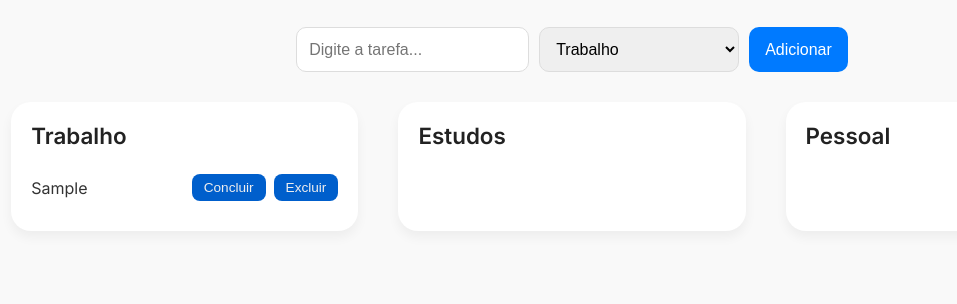
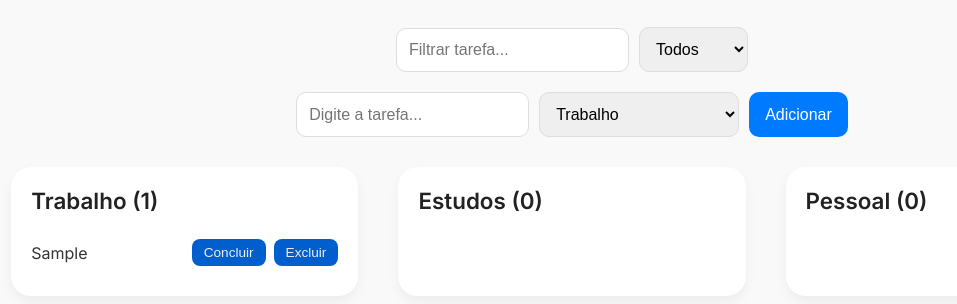
Before and after one commit to viniciuscomx/to-do-checklist, a plain HTML site: page index.html in a window 1280 px wide. Both pictures are taken after typing "Sample" into the empty fields and a click on the button "Adicionar". Shown: the part 62-366 px from the top of the page, without its empty margins (68-1025 px from the left). Drawn offline with Linux system fonts and the light colour scheme.

Commit message:
Finaliza projeto To-Do List: versão concluída e pronta para ser compartilhada

```diff
--- a/index.html
+++ b/index.html
@@ -9,6 +9,16 @@
 </head>
 <body>
   <h1>🧠 Lista de Tarefas</h1>
+
+  <div id="filtro">
+    <input type="text" id="filtro-tarefa" placeholder="Filtrar tarefa..." oninput="filtrarTarefas()" />
+    <select id="filtro-tipo" onchange="filtrarTarefas()">
+      <option value="">Todos</option>
+      <option value="Trabalho">Trabalho</option>
+      <option value="Estudos">Estudos</option>
+      <option value="Pessoal">Pessoal</option>
+    </select>
+  </div>
 
   <div id="form-tarefa">
     <input type="text" id="titulo" placeholder="Digite a tarefa..." />
--- a/script.js
+++ b/script.js
@@ -1,4 +1,6 @@
 let tarefas = [];
+let filtroTarefa = "";
+let filtroTipo = "";
 
 function adicionarTarefa() {
   const titulo = document.getElementById("titulo").value.trim();
@@ -33,6 +35,13 @@ function concluirTarefa(id) {
   renderizarTarefas();
 }
 
+function filtrarTarefas() {
+  filtroTarefa = document.getElementById("filtro-tarefa").value.trim().toLowerCase();
+  filtroTipo = document.getElementById("filtro-tipo").value;
+
+  renderizarTarefas();
+}
+
 function renderizarTarefas() {
   const container = document.getElementById("blocos-tarefas");
   container.innerHTML = "";
@@ -40,18 +49,22 @@ function renderizarTarefas() {
   const tipos = ["Trabalho", "Estudos", "Pessoal"];
 
   tipos.forEach(tipo => {
+    const tarefasFiltradas = tarefas.filter(t => {
+      const correspondeTipo = t.tipo === tipo;
+      const correspondeFiltro = filtroTarefa === "" || t.titulo.toLowerCase().includes(filtroTarefa);
+      return correspondeTipo && correspondeFiltro;
+    });
+
     const bloco = document.createElement("div");
     bloco.className = "bloco-tipo";
 
     const tituloTipo = document.createElement("h2");
-    tituloTipo.textContent = tipo;
+    tituloTipo.textContent = `${tipo} (${tarefasFiltradas.length})`;
     bloco.appendChild(tituloTipo);
 
     const lista = document.createElement("ul");
 
-    tarefas
-      .filter(t => t.tipo === tipo)
-      .forEach(tarefa => {
+    tarefasFiltradas.forEach(tarefa => {
       const li = document.createElement("li");
       li.className = tarefa.concluida ? "completed" : "";
       li.innerHTML = `
--- a/styles.css
+++ b/styles.css
@@ -17,6 +17,29 @@ h1 {
   margin-bottom: 30px;
   font-size: 2rem;
   font-weight: 600;
+}
+
+#filtro {
+  display: flex;
+  justify-content: center;
+  gap: 10px;
+  margin-bottom: 20px;
+  align-items: center;
+}
+
+#filtro-tarefa {
+  padding: 12px;
+  border: 1px solid #ddd;
+  border-radius: 10px;
+  font-size: 1rem;
+  min-width: 200px;
+}
+
+#filtro-tipo {
+  padding: 12px;
+  border: 1px solid #ddd;
+  border-radius: 10px;
+  font-size: 1rem;
 }
 
 #form-tarefa {
@@ -115,7 +138,6 @@ li:last-child {
   background-color: #c0c0c0;
 }
 
-
 @media screen and (max-width: 1024px) {
   #blocos-tarefas {
     flex-direction: column;
```
Also changed, not shown: 1 other file. Lines whose indentation alone changed are shown as unchanged.
